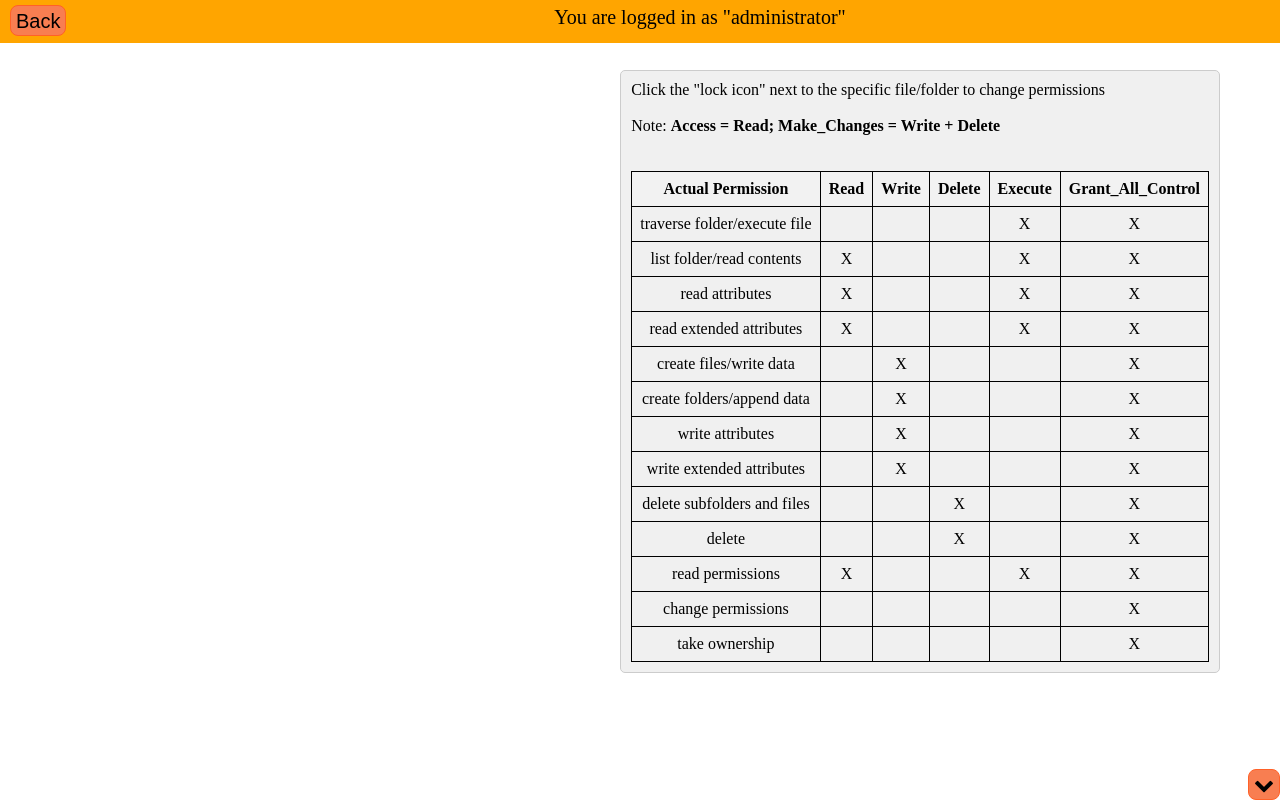
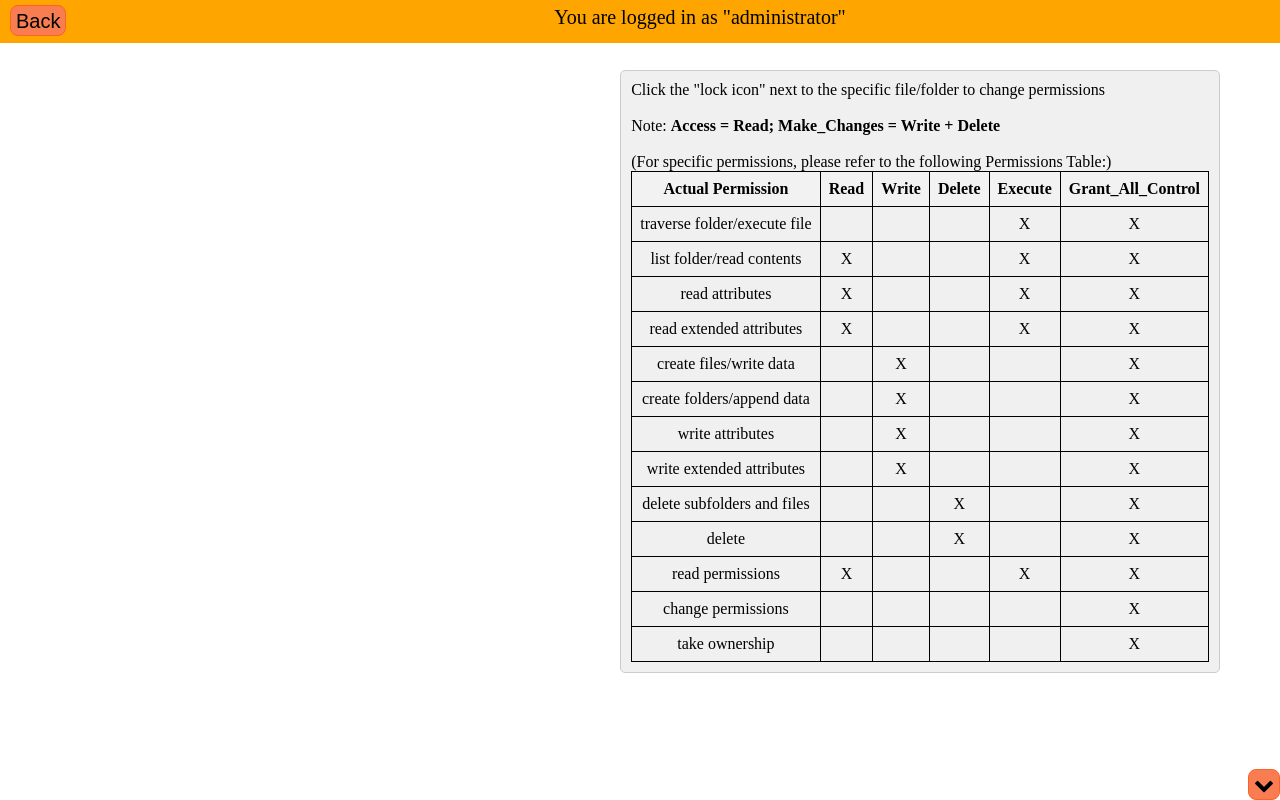
Before and after one commit to CSE256-Spring24/problem-solving-project-aj, a website: page index.html in a window 1280 px wide. Drawn offline with nearby package versions, Linux system fonts and the light colour scheme; no server answers; a script that the page names is missing; a web font is replaced by a local one.

Commit message:
Update index.html

```diff
--- a/index.html
+++ b/index.html
@@ -236,6 +236,7 @@
     <p class="bold-text">Note: <strong>Access = Read;</strong> <strong>Make_Changes = Write + Delete</strong></p>
 
     <br>
+    (For specific permissions, please refer to the following Permissions Table:)
     <br>
     <style>
         table {
```
